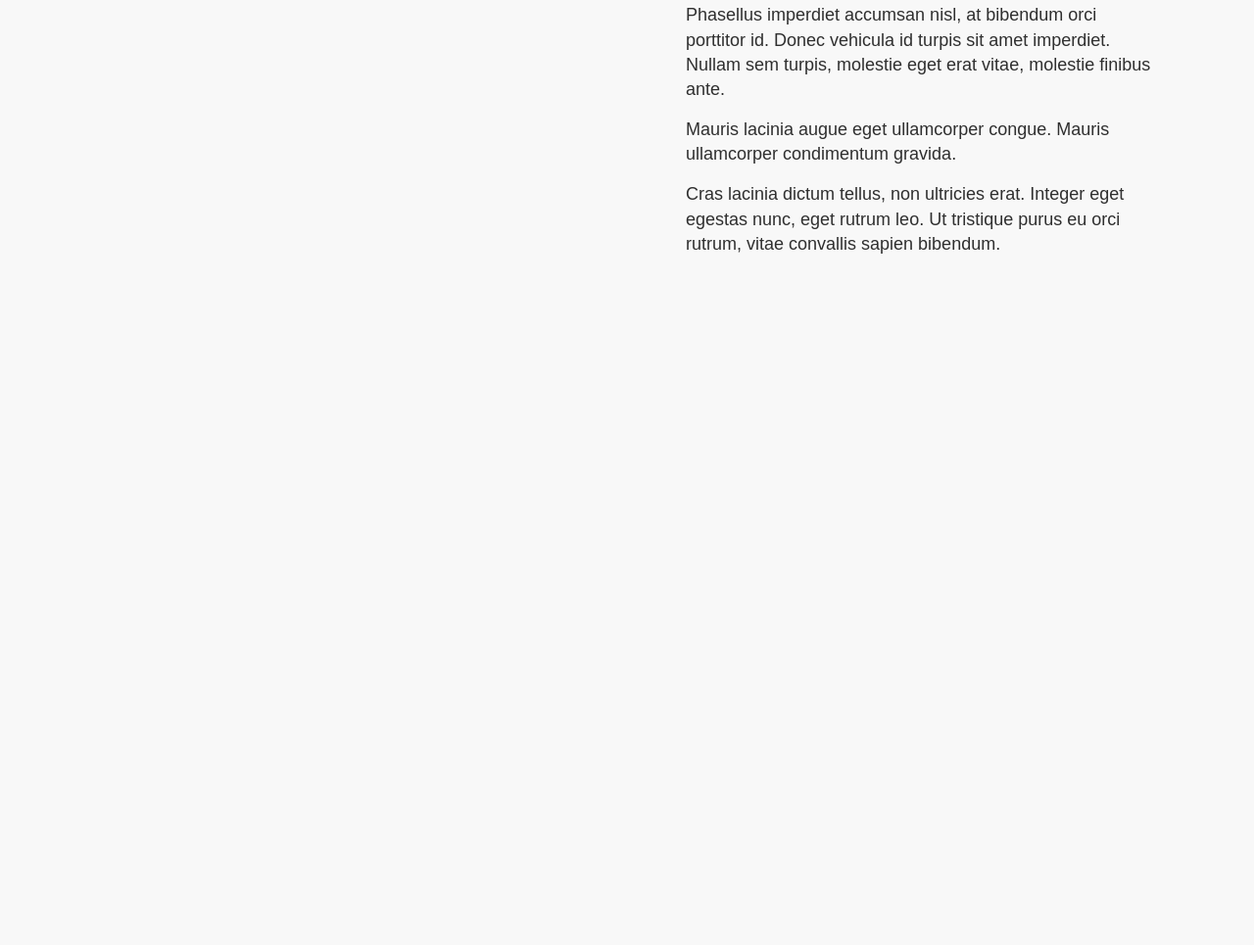
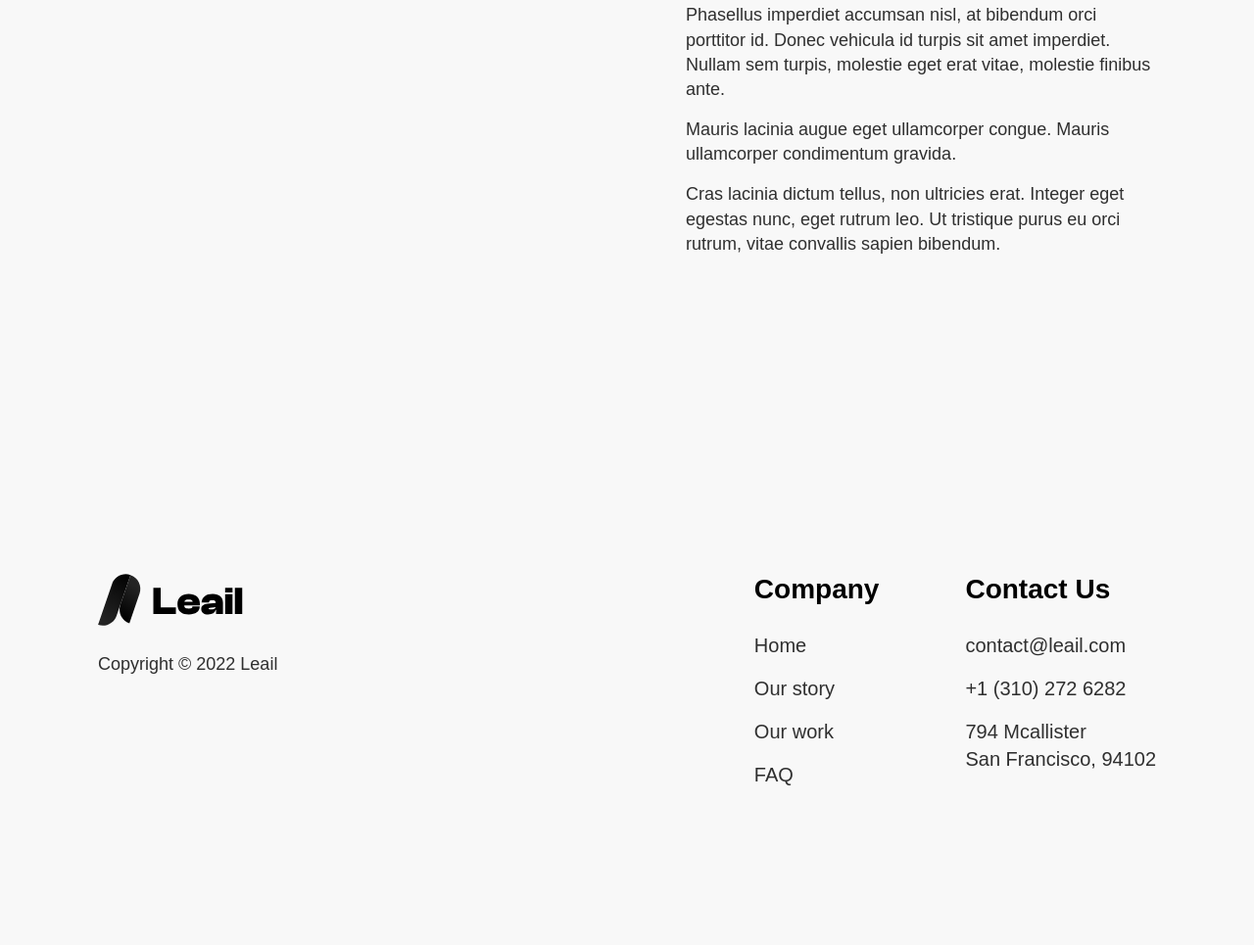
Before and after one commit to rveljko/leail, a website: page src/our-story.html in a window 1280 px wide. Shown: the part 3586-4551 px from the top of the page at 98% size. Before the commit the page ends 4008 px from the top, so only its background shows below. Drawn offline with nearby package versions, Linux system fonts and the light colour scheme; files that its build step writes are made by us from their sources; a web font is replaced by a local one.

Commit message:
Our Story Footer

```diff
--- a/src/our-story.html
+++ b/src/our-story.html
@@ -125,5 +125,31 @@
             </div>
         </div>
     </div>
+
+    <footer class="footer padding">
+        <div class="container">
+            <div class="footer__content flex">
+                <div class="footer__informations">
+                    <a href="#" class="footer__logo"><img src="./images/logo.svg" alt="Leail Logo"></a>
+                    <p class="footer__description">Copyright © 2022 Leail</p>
+                </div>
+                <div class="footer__navigation flex">
+                    <ul class="footer__list">
+                        <h4 class="footer__heading">Company</h4>
+                        <li class="footer__item"><a href="#" class="footer__link">Home</a></li>
+                        <li class="footer__item"><a href="#" class="footer__link">Our story</a></li>
+                        <li class="footer__item"><a href="#" class="footer__link">Our work</a></li>
+                        <li class="footer__item"><a href="#" class="footer__link">FAQ</a></li>
+                    </ul>
+                    <ul class="footer__list">
+                        <h4 class="footer__heading">Contact Us</h4>
+                        <li class="footer__item"><a href="mailto:contact@test.com" class="footer__link">contact@leail.com</a></li>
+                        <li class="footer__item"><a href="telto:+13102726282" class="footer__link">+1 (310) 272 6282</a></li>
+                        <li class="footer__item"><a href="#" class="footer__link">794 Mcallister<br>San Francisco, 94102</a></li>
+                    </ul>
+                </div>
+            </div>
+        </div>
+    </footer>
 </body>
 </html>
```
